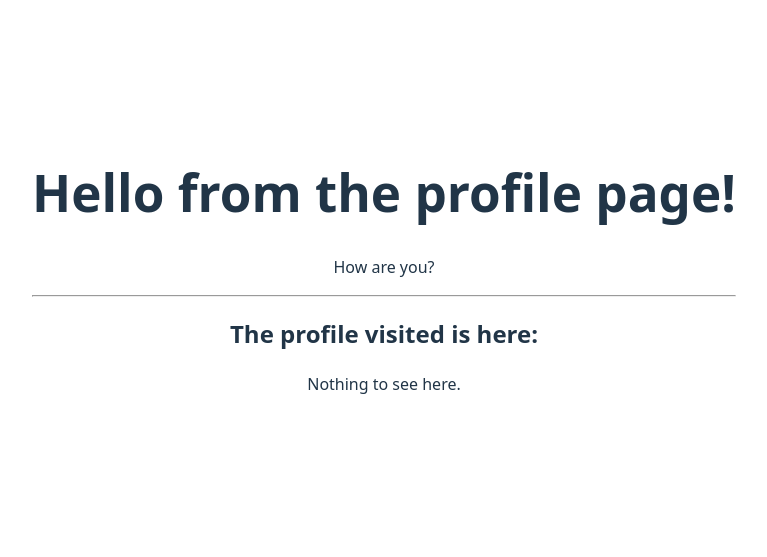
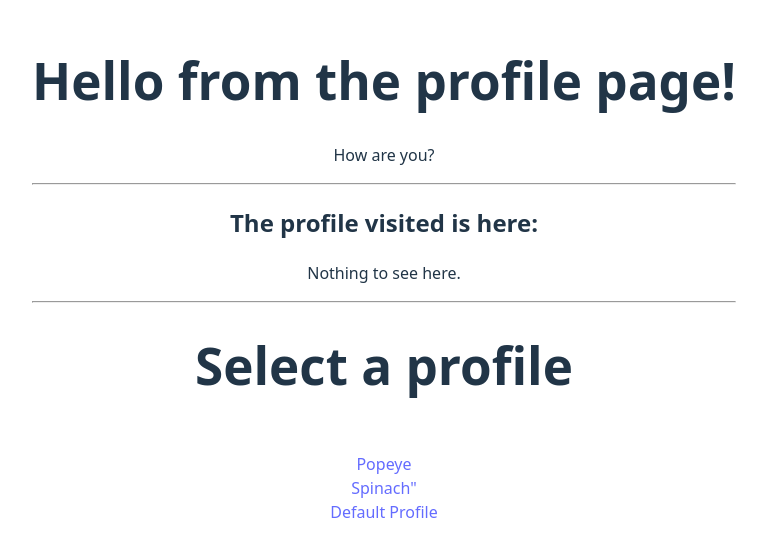
Before and after one commit to AlphaZer00/react-router, a React (Vite) app: page /profile/1 in a window 1280 px wide. Shown: the part 129-686 px from the top of the page, without its empty margins (256-1023 px from the left). Built offline with nearby package versions, Linux system fonts and the light colour scheme.

Commit message:
Add ProfileSelector to Home & Profile pages

```diff
--- a/src/App.jsx
+++ b/src/App.jsx
@@ -1,5 +1,6 @@
 import "./App.css";
 import { Link } from "react-router-dom";
+import ProfileSelector from "./components/ProfileSelector";
 
 function App() {
     return (
@@ -16,6 +17,8 @@ function App() {
                     </li>
                 </ul>
             </nav>
+
+            <ProfileSelector></ProfileSelector>
         </div>
     );
 }
--- a/src/components/Profile.jsx
+++ b/src/components/Profile.jsx
@@ -2,6 +2,7 @@ import { useParams } from "react-router-dom";
 import Spinach from "./Spinach";
 import Popeye from "./Popeye";
 import DefaultProfile from "./DefaultProfile";
+import ProfileSelector from "./ProfileSelector";
 
 const Profile = () => {
     const { name } = useParams();
@@ -19,6 +20,9 @@ const Profile = () => {
             ) : (
                 <DefaultProfile />
             )}
+
+            <hr />
+            <ProfileSelector></ProfileSelector>
         </div>
     );
 };
--- /dev/null
+++ b/src/components/ProfileSelector.jsx
@@ -0,0 +1,17 @@
+import { Link } from "react-router-dom";
+
+const ProfileSelector = () => {
+    return (
+        <div>
+            <h1>Select a profile</h1>
+            <br />
+            <Link to="/profile/popeye">Popeye</Link>
+            <br />
+            <Link to="/profile/spinach">Spinach"</Link>
+            <br />
+            <Link to="/profile">Default Profile</Link>
+        </div>
+    );
+};
+
+export default ProfileSelector;
```
